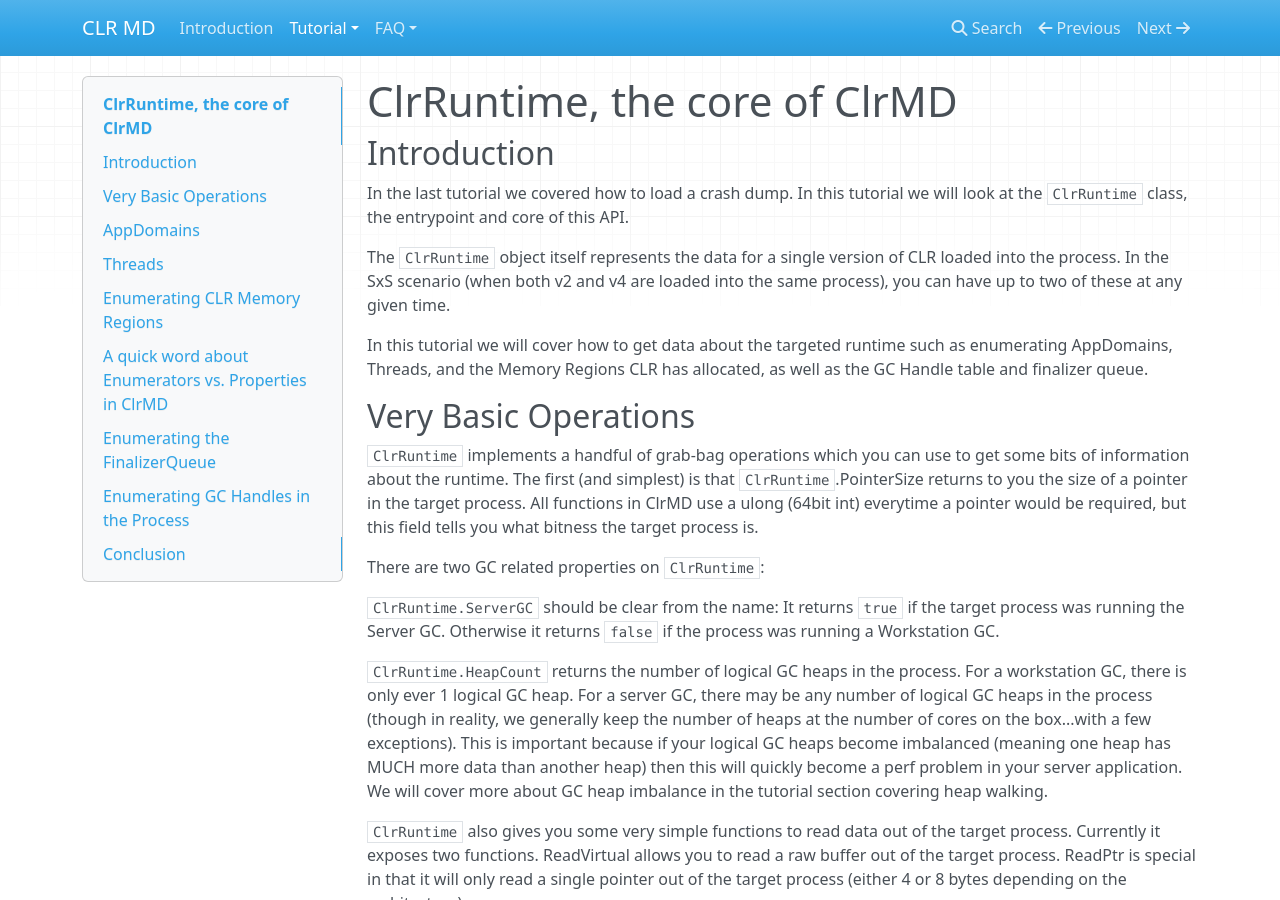
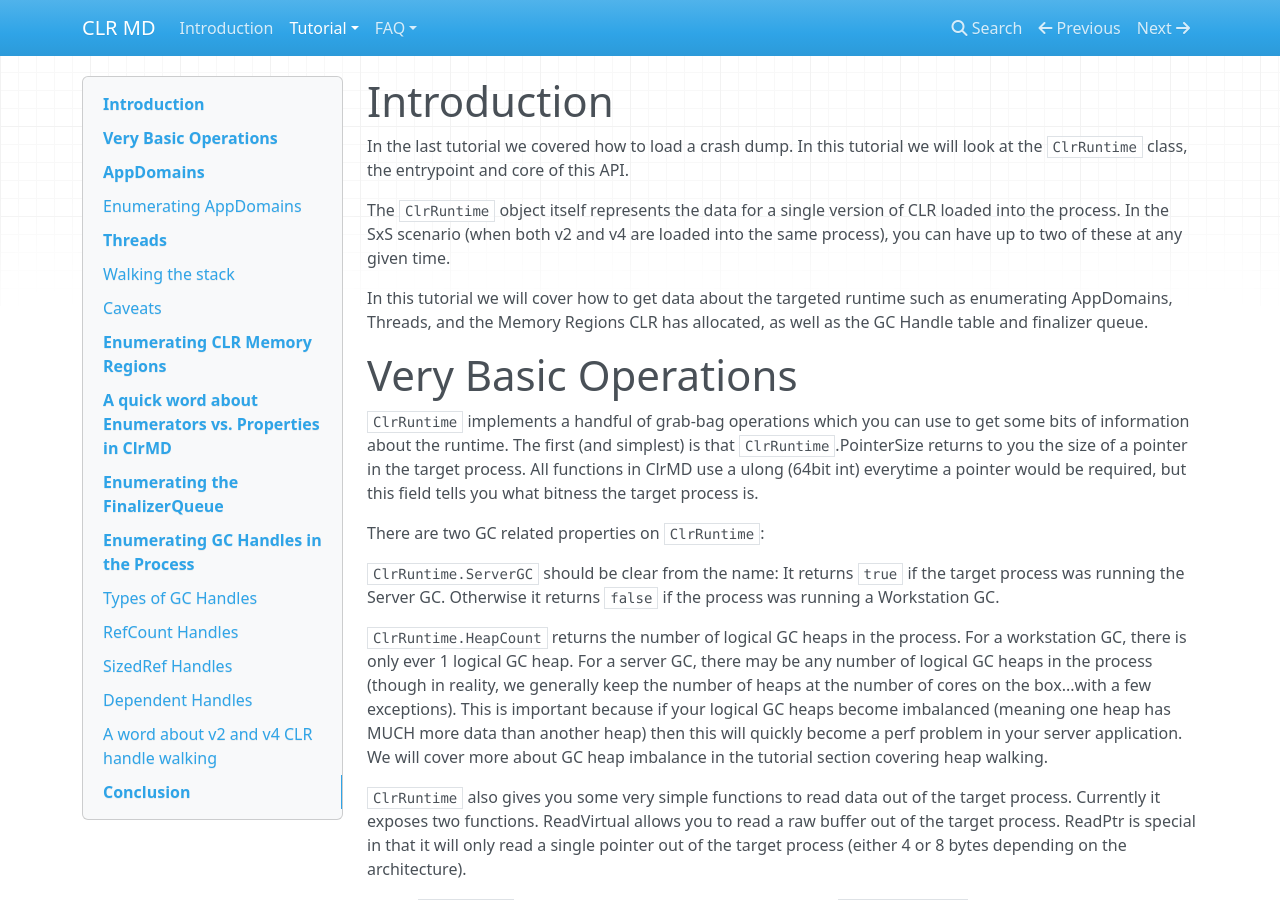
Before and after one commit to terrajobst/experimentation, an MkDocs documentation site: the page built from Documentation/ClrRuntime.md, in a window 1280 px wide and 900 px high. Built offline with MkDocs 1.6.1, drawn with Linux system fonts in a browser that asks for light colours; nearby versions of some CDN libraries; old or Windows-style settings are respelled for this version of MkDocs.

Commit message:
Fix headings

```diff
--- a/Documentation/ClrRuntime.md
+++ b/Documentation/ClrRuntime.md
@@ -1,6 +1,4 @@
-# ClrRuntime, the core of ClrMD
-
-## Introduction
+# Introduction
 
 In the last tutorial we covered how to load a crash dump. In this tutorial we
 will look at the `ClrRuntime` class, the entrypoint and core of this API.
@@ -13,7 +11,7 @@ In this tutorial we will cover how to get data about the targeted runtime such
 as enumerating AppDomains, Threads, and the Memory Regions CLR has allocated, as
 well as the GC Handle table and finalizer queue.
 
-## Very Basic Operations
+# Very Basic Operations
 
 `ClrRuntime` implements a handful of grab-bag operations which you can use to
 get some bits of information about the runtime. The first (and simplest) is that
@@ -49,14 +47,14 @@ fields) is a primitive, object reference, or value class (struct).
 That's it for the most basic functions in `ClrRuntime`. Now off to the more
 structured data...
 
-## AppDomains
+# AppDomains
 
 AppDomains in ClrMD are (for now!) one of the simplest data structures to walk.
 This is because as of Beta 0.3, we do not expose a lot of information about
 them. Future versions of ClrMD will be able to enumerate modules loaded into the
 AppDomain as well as more information about the state of the AppDomain.
 
-### Enumerating AppDomains
+## Enumerating AppDomains
 
 To walk AppDomains in the process, simply use the `ClrRuntime.AppDomains`
 property:
@@ -76,7 +74,7 @@ memory regions, which we will cover later). The intent is that when we have
 AppDomain information, you can display either the AppDomain ID or Name
 associated with it.
 
-## Threads
+# Threads
 
 Thankfully, you can do a lot more with threads in ClrMD than you can AppDomains.
 Similar to `ClrRuntime.AppDomains`, there is a `ClrRuntime.Threads` property,
@@ -89,7 +87,7 @@ the thread, and so on.
 
 The most interesting of which is stack walking, so we'll start there.
 
-### Walking the stack
+## Walking the stack
 
 You can walk the managed stack of any thread in the process by simply
 enumerating the `ClrThread.StackTrace` property. Here's an example of printing
@@ -112,7 +110,7 @@ Note that to get the class/function name that we are currently executing,
 calling `ClrStackFrame.ToString` will give you output roughly equivalent to
 SOS's `!ClrStack`.
 
-### Caveats
+## Caveats
 
 There are a few caveats to `ClrThread` objects which you should be aware of:
 
@@ -141,7 +139,7 @@ what every stack frame is running in. The Dac private API is limited in that it
 cannot give us per-frame AppDomain information, so ClrMD cannot give you that
 information.
 
-## Enumerating CLR Memory Regions
+# Enumerating CLR Memory Regions
 
 CLR can allocate a lot of memory over the lifetime of a process. When debugging
 memory issues, a common question is "where did all of my memory go?" To help
@@ -200,7 +198,7 @@ Note that I have eliminated `ReservedGCSegments` from this table. That's because
 `ReserveGCSegments` are just that...reserved memory which isn't counting toward
 your workingset.
 
-## A quick word about Enumerators vs. Properties in ClrMD
+# A quick word about Enumerators vs. Properties in ClrMD
 
 As you have probably noticed, `ClrRuntime.Threads` and `ClrRuntime.AppDomains`
 are properties, yet `ClrRuntime.EnumerateMemoryRegions` is a function (which
@@ -221,7 +219,7 @@ function which gives you a list/enumeration back to you, you should be careful
 to only enumerate that data once and cache what you need out of it or you may
 pay a hefty perf penalty.
 
-## Enumerating the FinalizerQueue
+# Enumerating the FinalizerQueue
 
 The finalizer queue in CLR is a list of objects which have been collected and
 will soon have their finalizer run. Enumerating all objects on the finalizer
@@ -235,7 +233,7 @@ Of course, at this point I have not shown you what you can do with object
 addresses in ClrMD. That will come in the next tutorial
 [Enumerating the Heap](WalkingTheHeap.md).
 
-## Enumerating GC Handles in the Process
+# Enumerating GC Handles in the Process
 
 The last thing we will cover in this tutorial is how to walk the GC Handle
 table. A GC Handle consists of three basic building blocks: An object, a handle
@@ -254,7 +252,7 @@ handles and their types:
 Note this example doesn't do anything with types of objects on the heap. Please
 see the `GCHandles` code snippet for a different way of breaking down handles.
 
-### Types of GC Handles
+## Types of GC Handles
 
 Each handle type is either weak (meaning it does not keep the object alive from
 the GC's perspective) or strong (meaning as long as the handle exists we will
@@ -282,7 +280,7 @@ There are 9 handle types, each with a special meaning:
 The last three, RefCount handles, Dependent handles, and SizedRef handles each
 have caveats that you should be aware of.
 
-### RefCount Handles
+## RefCount Handles
 
 RefCount handles are used for COM interop, and obviously one of the most
 important things to know about a RefCount handle is the actual refcount itself.
@@ -295,7 +293,7 @@ handles get cleaned up when their count hits 0. So the only time you would get a
 false-positive in v2 is if the crash dump was taken after the real ref count hit
 0 and before the next GC cleaned it up.
 
-### SizedRef Handles
+## SizedRef Handles
 
 SizedRef handles are used exclusively by Asp.Net to hold onto caches of objects.
 As the GC marks objects it keeps track of what objects the handle keeps alive.
@@ -306,7 +304,7 @@ inaccurate `!objsize`.
 Unfortunately the Dac does not expose any way to get the size which the SizedRef
 handle holds onto, so neither does ClrMD.
 
-### Dependent Handles
+## Dependent Handles
 
 Dependent handles are a very complicated topic. They were added in v4 as a way
 to add an edge to the GC graph. A dependent handle consists of the handle
@@ -328,7 +326,7 @@ code to `!objsize` or `!gcroot`, you must take dependent handles into account. A
 dependent handle adds real edges to the graph and need to be treated as any
 other object reference to get accurate results.
 
-### A word about v2 and v4 CLR handle walking
+## A word about v2 and v4 CLR handle walking
 
 One last note about the Handles you get in ClrMD: The GC handle table data you
 get will be incomplete on v2 and v4. In v2 there was a very nasty bug in the Dac
@@ -345,7 +343,7 @@ the handles. On v4.5, you get 100% of the handles on the handle table. Note that
 this is a fundamental bug in the dac which we cannot work around (SOS and PSSCOR
 is also affected by this issue).
 
-## Conclusion
+# Conclusion
 
 In this tutorial we covered the `ClrRuntime` object and the data it provides.
 Please keep in mind the difference between properties in ClrMD (fast, you can
--- a/Documentation/TypesAndFields.md
+++ b/Documentation/TypesAndFields.md
@@ -1,6 +1,4 @@
-# Types and Fields in CLRMD
-
-## Introduction
+# Introduction
 
 An object's type in CLRMD is represented by `GCHeapType`. This class has two
 sets of operations. The first is to provide data about an instance of that type.
@@ -13,7 +11,7 @@ and so on.
 In general, there is no wrapper types for an object in CLR MD, but other types
 in CLR MD take an object address as a parameter to operate on.
 
-## A short note about MethodTables
+# A short note about MethodTables
 
 If you come from a background of using SOS or PSSCOR you might be asking, what
 about MethodTables?
@@ -46,7 +44,7 @@ easy, even though I don't give a direct way to the MethodTable through the API:
         // mt now contains obj's MethodTable.
     }
 
-## Basic type information
+# Basic type information
 
 We'll start with basic operations of a type. There are a few fairly self
 explanatory functions and properties, such as `GCHeapType.Name` (the name of the
@@ -145,7 +143,7 @@ representation for the value for that type.
         }
     }
 
-## Working with embedded structs
+# Working with embedded structs
 
 As you've already seen, value classes (C#'s "structs") require special handling.
 CLR recursively embeds structs in types, this means that if you had a class
@@ -270,19 +268,19 @@ This would print out something like:
     +08 System.Int32 two.b = 0
     +10 System.Int32 two.three.j = 0
 
-## One last note about fields
+# One last note about fields
 
 As you can see, working with fields is unfortunately very complex in CLRMD. We
 are forced into this complex design to accomodate the full expressiveness of
 CLR's type system.
 
-## Special Subtypes
+# Special Subtypes
 
 There are several special "subtypes" that you should be aware of. For example,
 Arrays, Enums, Exceptions, and Free objects. We will go into depth on each of
 these.
 
-## Arrays
+# Arrays
 
 Arrays in CLRMD are unfortunately another complex topic, again due to embedded
 structs. Before we look at the complex case, let's look at an array of ints, as
@@ -375,7 +373,7 @@ Of course, these embedded structs can also have embedded structs within them!
 You would need to recursively walk these structs (as we did earlier) to fully
 walk the contents of these arrays.
 
-## Enums
+# Enums
 
 You can check if a type is an Enum by checking the `GCHeapType.IsEnum` property.
 If a type is an Enum, you can get the list of enumeration values it contains
@@ -429,7 +427,7 @@ some of these concepts:
                 Console.WriteLine("{0} - {1}", objValue, "Unknown");
         }
 
-## Exceptions
+# Exceptions
 
 Exceptions in CLRMD are objects which derrive from `System.Exception`. CLR
 itself does not actually make that distinction, almost any object can be thrown
@@ -465,7 +463,7 @@ it will not have an exception stack trace. In these cases,
 `GCHeapException.StackTrace` will be a list of length 0 (so the above code will
 simply not print a stack trace in that case).
 
-## "Free" objects
+# "Free" objects
 
 When enumerating the heap, you will notice a lot of "Free objects". These are
 denoted by the `GCHeapType.IsFree` property.
@@ -476,12 +474,12 @@ fields (though they do have a size). In general, if you are trying to find heap
 fragmentation, you will need to take a look at how many Free objects there are,
 how big they are, and what lies between them. Otherwise, you should ignore them.
 
-## Getting Methods
+# Getting Methods
 
 Enumerating methods on a type is currently not implemented (as of Beta 0.5).
 This will be done before 1.0 is released.
 
-## Enumerating all types
+# Enumerating all types
 
 Previously, we have talked about types by starting from an object instance and
 getting the type from it. However, there are also circumstances where you want
--- a/Documentation/WalkingTheHeap.md
+++ b/Documentation/WalkingTheHeap.md
@@ -1,6 +1,4 @@
-# The GC Heap
-
-## Introduction to the GC Heap
+# Introduction to the GC Heap
 
 CLR's GC is a generational, mark and sweep GC. There are 3 generations in the
 process, gen0, gen1, and gen2. Objects are allocated in gen0, and whenever an
@@ -46,7 +44,7 @@ however, use the gen2 segments to do this. Instead we allocate these objects in
 properties: all objects in them are considered gen2 and no object in them may be
 relocated (we treat objects in these segments as pinned).
 
-## Getting the Heap and Walking Segments
+# Getting the Heap and Walking Segments
 
 The `CLRRuntime` object has a function called GetHeap, which returns a `GCHeap`
 object. The `GCHeap` object, among other things, allows you to walk each segment
@@ -93,7 +91,7 @@ table showing logical heap balance:
 
 As mentioned before, logical heap imbalance in server GC can cause perf issues.
 
-## Walking Managed Objects in the Process
+# Walking Managed Objects in the Process
 
 As mentioned before, GC segments contain managed objects. You can walk all
 objects on a segment by starting at `GCHeapSegment.FirstObject` and repeatedly
@@ -141,7 +139,7 @@ non-null. `GCHeapSegment.NextObject` does not attempt to detect heap corruption,
 so it is possible `GetObjectType` will return null if the address that
 NextObject returns is a corrupt object.
 
-## Walking objects without walking the segments
+# Walking objects without walking the segments
 
 There is another way to walk the heap, one which takes far less code than
 walking each segment: GCHeap.EnumerateObjects. Here is an example:
@@ -175,7 +173,7 @@ objects) or if you need segment data (such as what generation an object is), you
 should use the first code. If you simply need to walk all objects on the heap,
 use the second code.
 
-## A non-linear heap walk
+# A non-linear heap walk
 
 The approach above is a good way to to walk every object on the heap. But what
 if you want to only walk a subset of objects? For example, let's say you have an
@@ -232,7 +230,7 @@ Given an object, you can enumerate all objects it points to using
         }
     }
 
-### Why do we need EnumerateRefsOfObject?
+## Why do we need EnumerateRefsOfObject?
 
 You might be wondering why we need `EnumerateRefsOfObject` at all. As you will
 see in the next tutorial, you can walk each field in the object and get its
@@ -241,7 +239,7 @@ value. You could implement this algorithm by walking fields instead. However,
 does to get object references out of the object, which is far more efficient
 than walking fields to look for objects.
 
-## Conclusion
+# Conclusion
 
 As you can see, it doesn't take much work to walk the heap. To do anything
 useful with the objects you get, though, you will need to work with the
```
Also changed, not shown: Documentation/FAQ.md (+9 -11 lines), Documentation/GettingStarted.md (+7 -9 lines).
